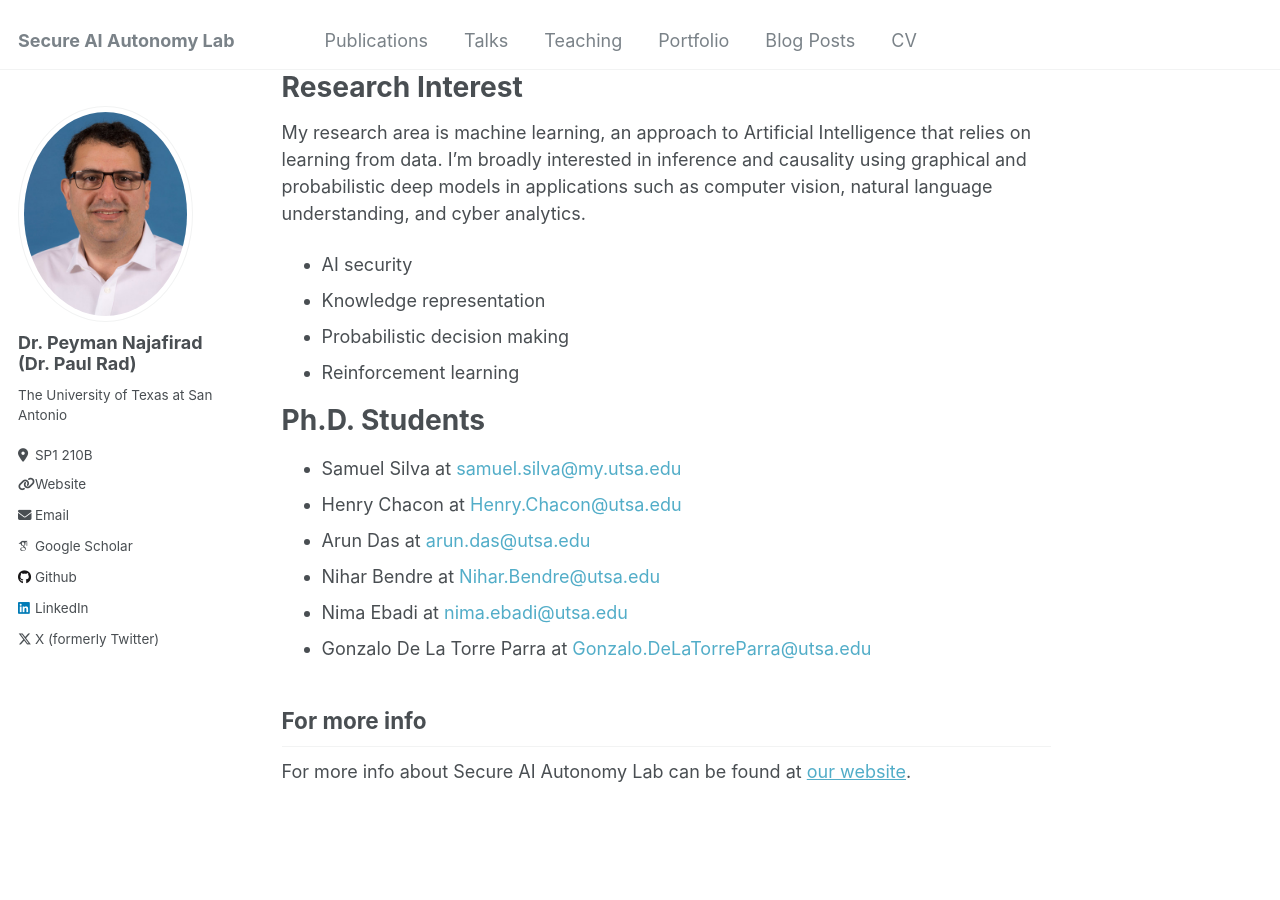
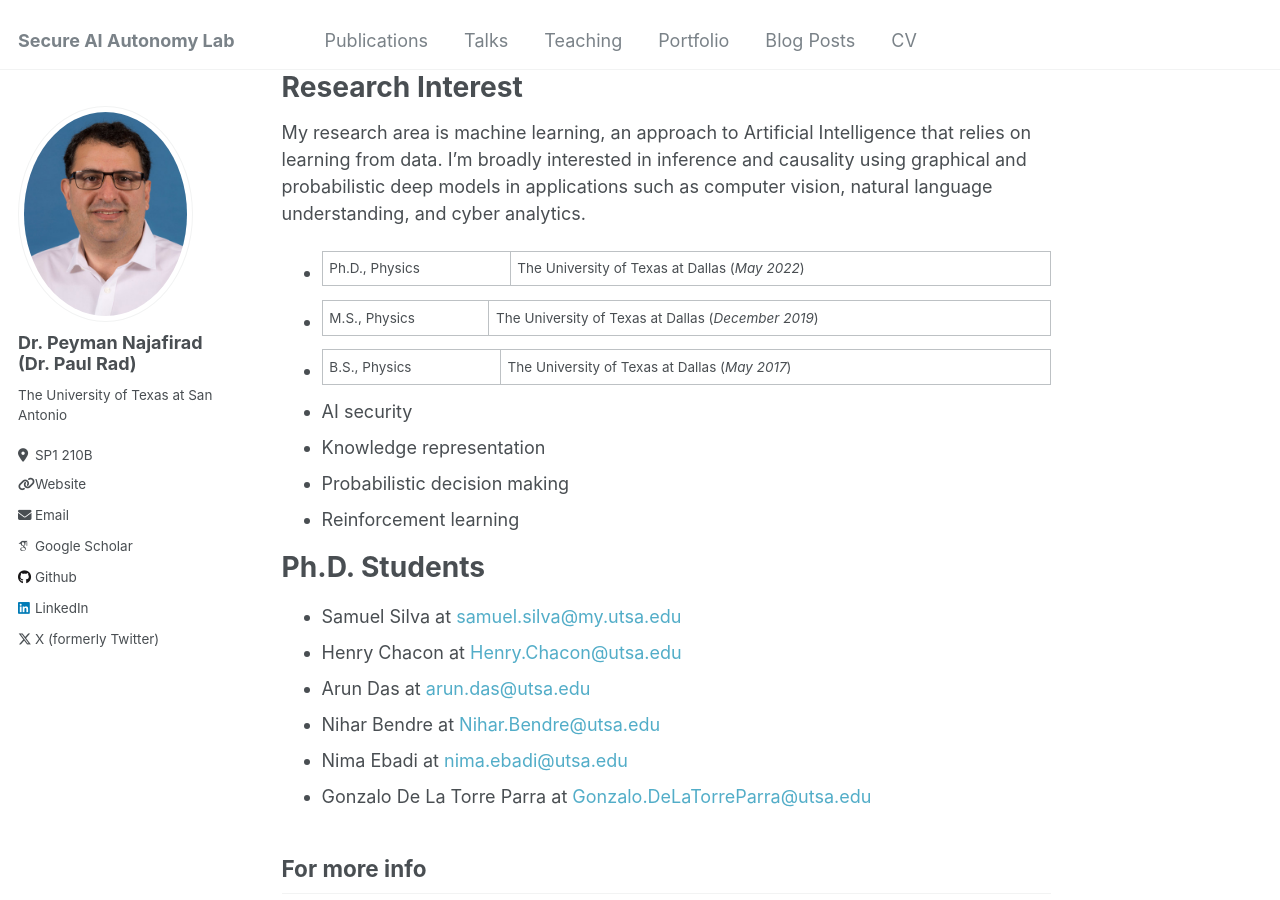
Before and after one commit to vohongthinh2011/PeymanNajafirad, a Jekyll site: the page built from _pages/about.md, in a window 1280 px wide and 900 px high, scrolled down 364 px. Built offline with Jekyll 4.4.1, drawn with Linux system fonts in a browser that asks for light colours; some web fonts are replaced.

Commit message:
Update about.md

```diff
--- a/_pages/about.md
+++ b/_pages/about.md
@@ -6,7 +6,6 @@ redirect_from:
   - /about/
   - /about.html
 ---
-
 Short Bio
 ======
 Paul received his B.S. degree in computer engineering from the Sharif University of Technology, in 1994, the master’s degree in artificial intelligence from the Tehran Polytechnic, and the master’s degree in computer science, the Ph.D. degree in electrical and computer engineering from The University of Texas at San Antonio, San Antonio, Texas, USA. He is currently the Founder and the Director of the Secure AI and Autonomy Laboratory, Co-founder and Assistant Director of Open Cloud Institute, and an Associate Professor with the Departments of Information Systems and Cyber Security and Electrical and Computer Engineering (by courtesy) at UTSA.
@@ -14,6 +13,10 @@ Paul received his B.S. degree in computer engineering from the Sharif University
 Research Interest
 ======
 My research area is machine learning, an approach to Artificial Intelligence that relies on learning from data. I’m broadly interested in inference and causality using graphical and probabilistic deep models in applications such as computer vision, natural language understanding, and cyber analytics.
+- Ph.D., Physics | The University of Texas at Dallas (_May 2022_)
+- M.S., Physics	| The University of Texas at Dallas (_December 2019_)
+- B.S., Physics | The University of Texas at Dallas (_May 2017_)
+
 - AI security
 - Knowledge representation
 - Probabilistic decision making
```
